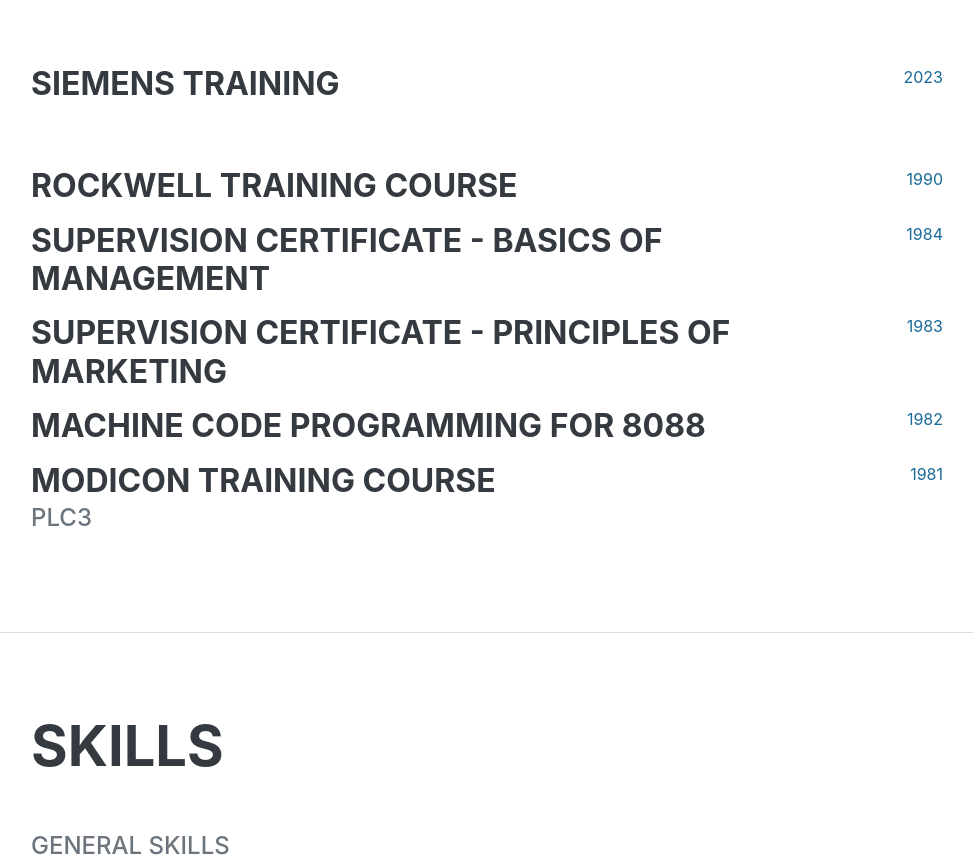
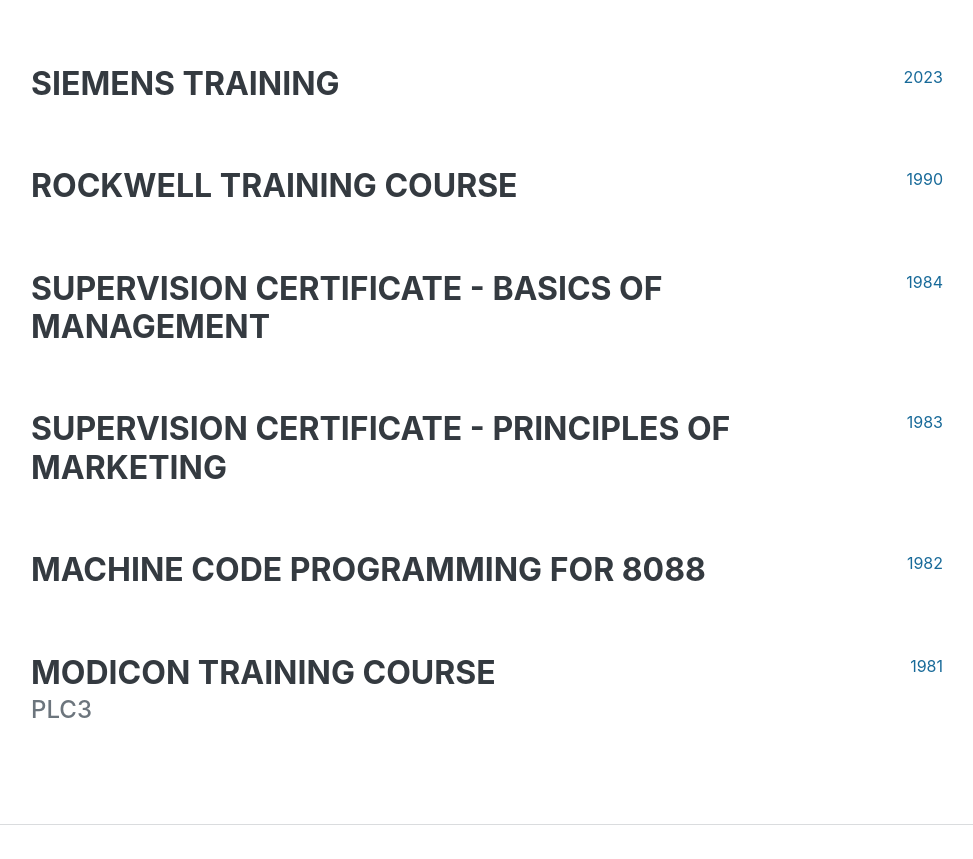
Before and after one commit to SYM-1/django-resume, a Django app: page / in a window 1280 px wide. Shown: the part 3177-4036 px from the top of the page, without its empty margins (289-1262 px from the left). Run offline with Django 5.2, Linux system fonts and the light colour scheme; some libraries are stand-ins or nearby versions; some web fonts are replaced.

Commit message:
CV: Education newest-first with degree pinned to top; even spacing
University of Otago (BSc) pinned at the top of Education; the training
courses follow newest-first (2025 -> 1981). Apply mb-5 consistently so
all entries are evenly spaced.

Co-Authored-By: Claude Opus 4.8 <noreply@anthropic.com>

```diff
--- a/website/templates/home.html
+++ b/website/templates/home.html
@@ -165,7 +165,7 @@
                         </div>
                         <div class="flex-shrink-0"><span class="text-primary">2023</span></div>
                     </div>
-                    <div class="d-flex flex-column flex-md-row justify-content-between">
+                    <div class="d-flex flex-column flex-md-row justify-content-between mb-5">
                         <div class="flex-grow-1">
                             <h3 class="mb-0">Rockwell training course</h3>
                             <div class="subheading mb-3"></div>
@@ -173,7 +173,7 @@
                         </div>
                         <div class="flex-shrink-0"><span class="text-primary">1990</span></div>
                     </div>
-                    <div class="d-flex flex-column flex-md-row justify-content-between">
+                    <div class="d-flex flex-column flex-md-row justify-content-between mb-5">
                         <div class="flex-grow-1">
                             <h3 class="mb-0">Supervision Certificate - Basics of Management</h3>
                             <div class="subheading mb-3"></div>
@@ -181,7 +181,7 @@
                         </div>
                         <div class="flex-shrink-0"><span class="text-primary">1984</span></div>
                     </div>
-                    <div class="d-flex flex-column flex-md-row justify-content-between">
+                    <div class="d-flex flex-column flex-md-row justify-content-between mb-5">
                         <div class="flex-grow-1">
                             <h3 class="mb-0">Supervision Certificate - Principles of Marketing</h3>
                             <div class="subheading mb-3"></div>
@@ -189,7 +189,7 @@
                         </div>
                         <div class="flex-shrink-0"><span class="text-primary">1983</span></div>
                     </div>
-                    <div class="d-flex flex-column flex-md-row justify-content-between">
+                    <div class="d-flex flex-column flex-md-row justify-content-between mb-5">
                         <div class="flex-grow-1">
                             <h3 class="mb-0">Machine code programming for 8088</h3>
                             <div class="subheading mb-3"></div>
```
